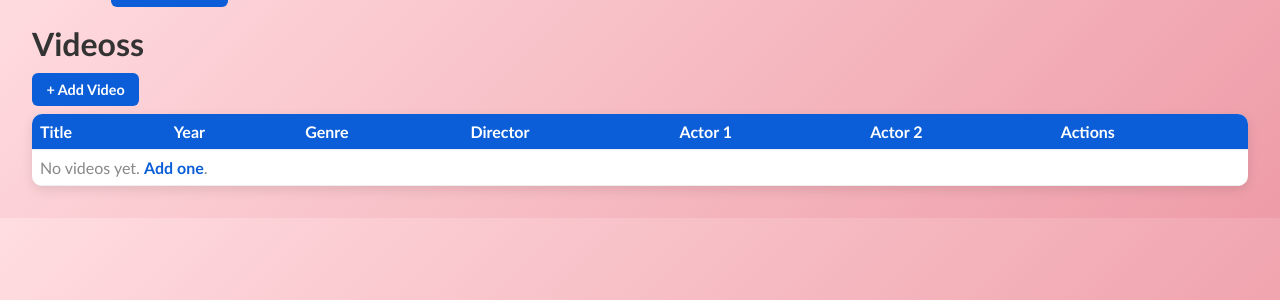
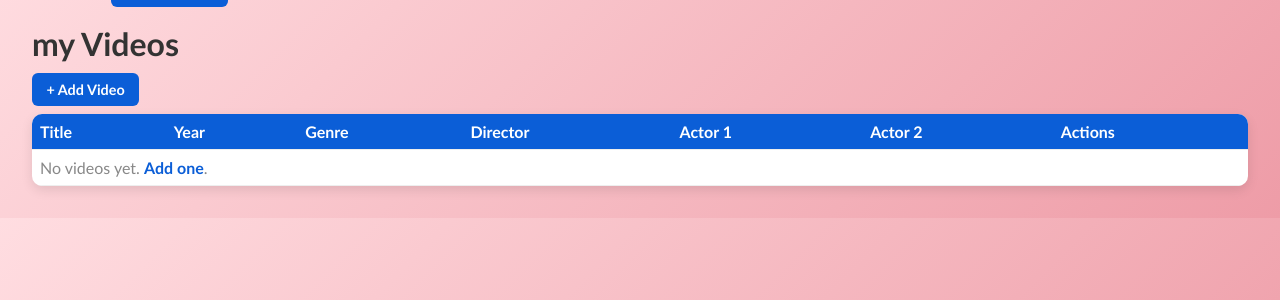
Before and after one commit to AJaroush/430tj, a Django app: page / in a window 1280 px wide. Shown: the part 52-352 px from the top of the page. Run offline with Django 5.2, Linux system fonts and the light colour scheme; data that the repository does not hold is empty.

Commit message:
Update video_list.html

```diff
--- a/templates/movies/video_list.html
+++ b/templates/movies/video_list.html
@@ -1,7 +1,7 @@
 {% extends "base.html" %}
 
 {% block content %}
-  <h1>Videoss</h1>
+  <h1>my Videos</h1>
 
   <p style="margin: 0.5rem 0 1rem;">
     <a class="btn" href="{% url 'video_create' %}">+ Add Video</a>
```
